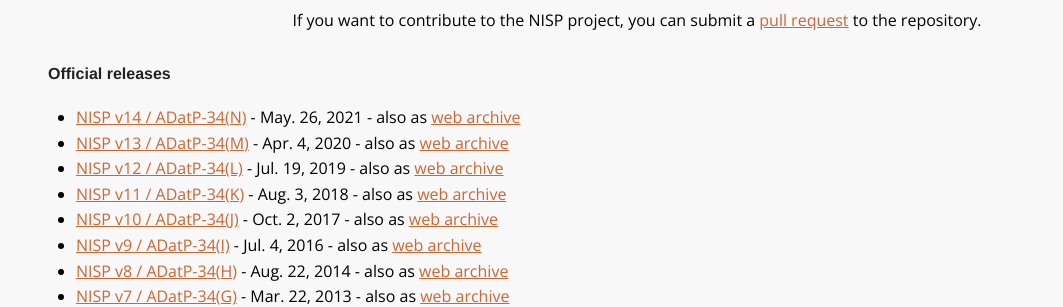
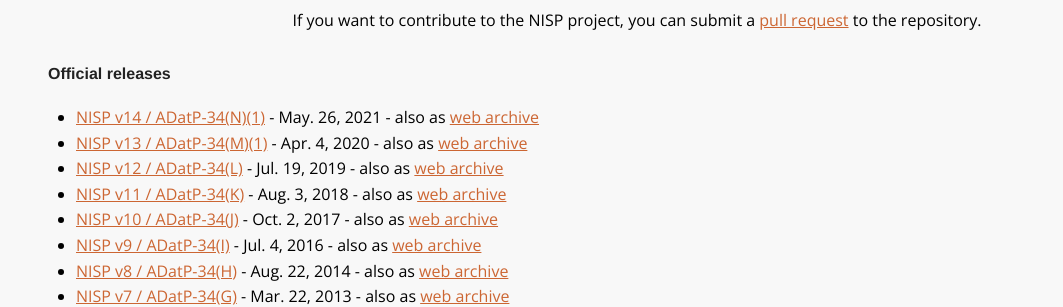
Before and after one commit to stavnstrup/nisp-nation, a Jekyll site: the page built from index.md, in a window 1280 px wide. Shown: the part 515-822 px from the top of the page, without its empty margins (108-1171 px from the left). Built offline with Jekyll 4.4.1, drawn with Linux system fonts in a browser that asks for light colours; nearby versions of some CDN libraries.

Commit message:
Add version number to document reference

```diff
--- a/index.md
+++ b/index.md
@@ -43,9 +43,9 @@
 
 <h4>Official releases</h4>
 <ul>
-  <li><a href="{{ page.archive-location}}/nisp-14.0/">NISP v14 / ADatP-34(N)</a> -
+  <li><a href="{{ page.archive-location}}/nisp-14.0/">NISP v14 / ADatP-34(N)(1)</a> -
   May. 26, 2021  - also as <a href="{{ page.archive-location}}/nisp-web-14.0-release.zip">web archive</a></li>
-  <li><a href="{{ page.archive-location}}/nisp-13.0/">NISP v13 / ADatP-34(M)</a> -
+  <li><a href="{{ page.archive-location}}/nisp-13.0/">NISP v13 / ADatP-34(M)(1)</a> -
   Apr. 4, 2020  - also as <a href="{{ page.archive-location}}/nisp-web-13.0-release.zip">web archive</a></li>
   <li><a href="{{ page.archive-location}}/nisp-12.0/">NISP v12 / ADatP-34(L)</a> -
   Jul. 19, 2019  - also as <a href="{{ page.archive-location}}/nisp-web-12.0-release.zip">web archive</a></li>
```
